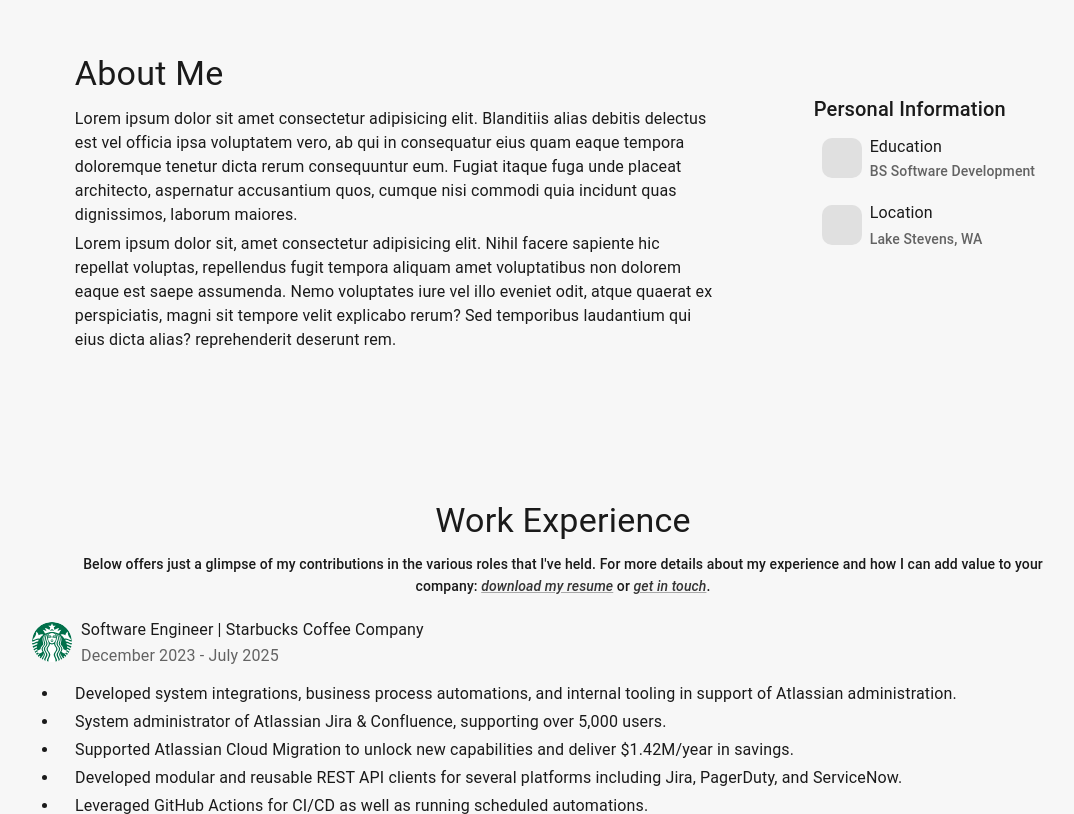
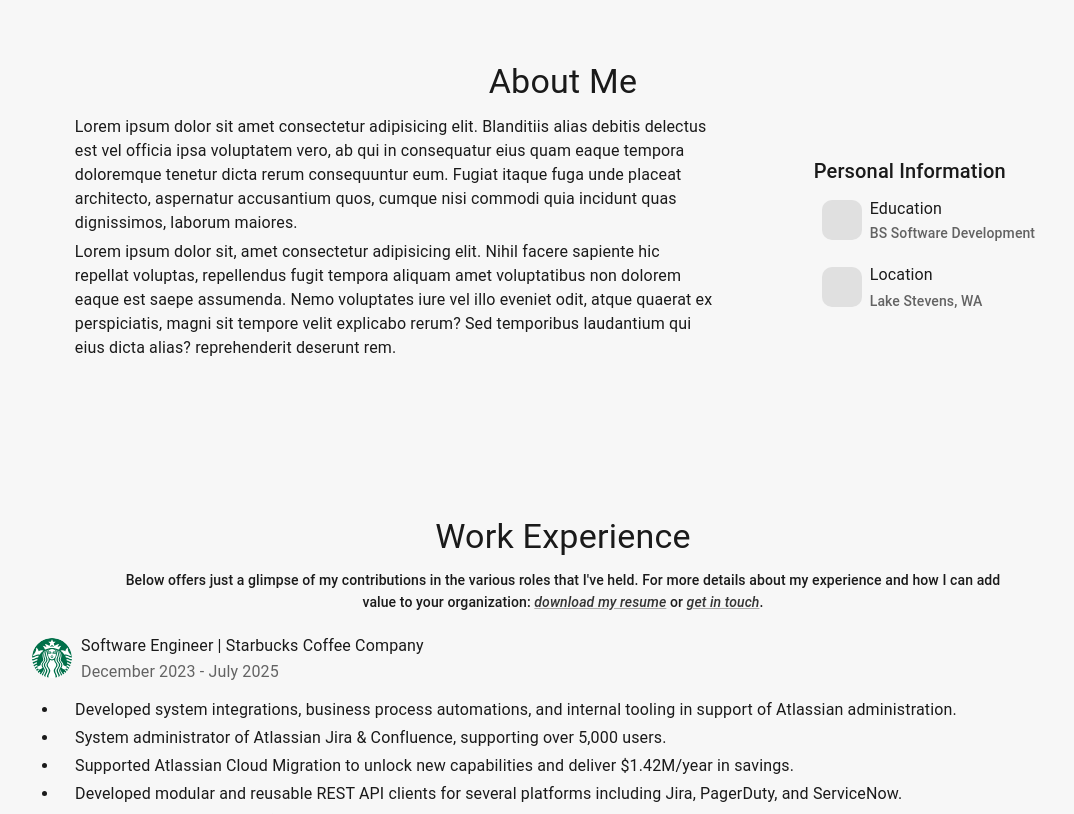
Before and after one commit to s-meenaghan7/homepage, a React (Vite) app: page / in a window 1280 px wide. Shown: the part 811-1625 px from the top of the page, without its empty margins (77-1151 px from the left). Built offline with nearby package versions, Linux system fonts and the light colour scheme; some icons are missing.

Commit message:
fix: moved InfoBadge to common; adjusted About section header placement to center on all screens

```diff
--- a/src/common/index.ts
+++ b/src/common/index.ts
@@ -2,4 +2,5 @@
 export * from "./EmailButton"
 export * from "./FullScreenDialog"
 export * from "./GitHubButton"
+export * from "./InfoBadge"
 export * from "./LinkedInButton"
--- a/src/features/about/About.tsx
+++ b/src/features/about/About.tsx
@@ -5,7 +5,7 @@
 import { useTheme } from "@mui/material/styles"
 import Typography from "@mui/material/Typography"
 import useMediaQuery from "@mui/material/useMediaQuery"
-import { InfoBadge } from "./InfoBadge"
+import { InfoBadge } from "../../common/InfoBadge"
 
 export function About() {
   const theme = useTheme()
@@ -19,22 +19,22 @@
       flexDirection="column"
       sx={{
         px: { xs: 2, sm: 4, md: 5 },
-        py: { xs: 4, sm: 6, md: 8 },
+        py: { xs: 4, sm: 6, md: 9 },
       }}
     >
+      <Typography
+        variant="h4"
+        gutterBottom
+        align="center"
+      >
+        About Me
+      </Typography>
       <Grid
         display="flex"
         justifyContent="space-around"
         flexDirection={isMediumScreen ? "column" : "row"}
       >
         <Box maxWidth={isMediumScreen ? "100%" : "60%"}>
-          <Typography
-            variant="h4"
-            gutterBottom
-            align={isMediumScreen ? "center" : "left"}
-          >
-            About Me
-          </Typography>
           <Typography
             variant="body1"
             gutterBottom
--- a/src/features/about/index.ts
+++ b/src/features/about/index.ts
@@ -1,2 +1 @@
 export * from "./About"
-export * from "./InfoBadge"
--- a/src/features/experience/Experience.tsx
+++ b/src/features/experience/Experience.tsx
@@ -38,10 +38,11 @@
         <Typography
           variant="subtitle2"
           align="center"
+          px={{ sm: 0, md: 6 }}
         >
           Below offers just a glimpse of my contributions in the various roles that I've
           held. For more details about my experience and how I can add value to your
-          company:{" "}
+          organization:{" "}
           <Link
             onClick={scrollToIntro}
             sx={{
```
Also changed, not shown: src/common/InfoBadge.tsx (renamed from src/features/about/InfoBadge.tsx).
